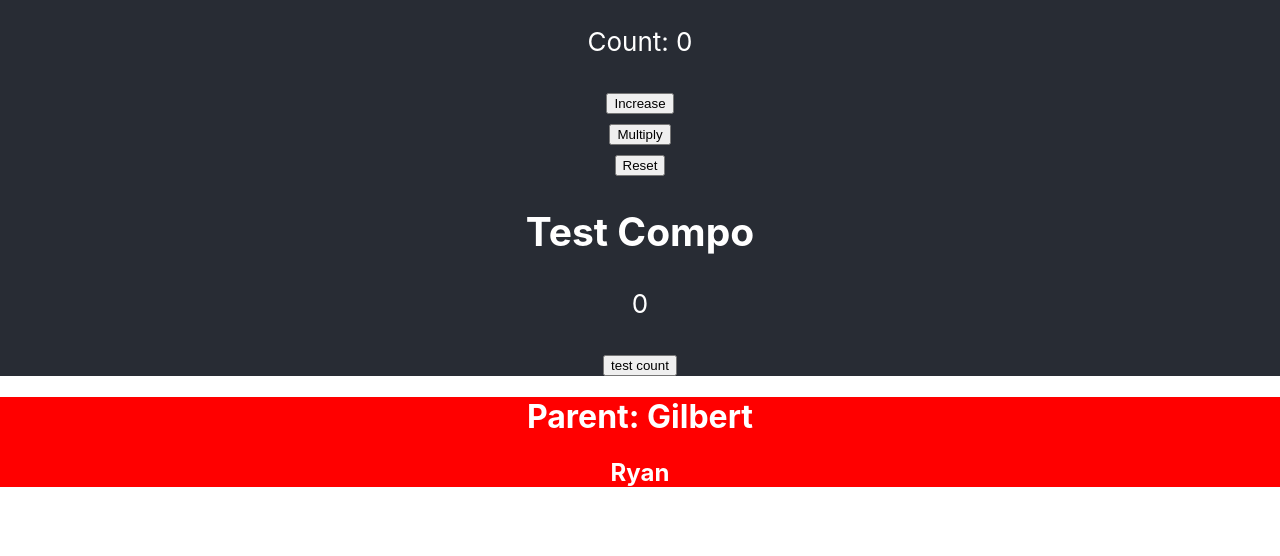
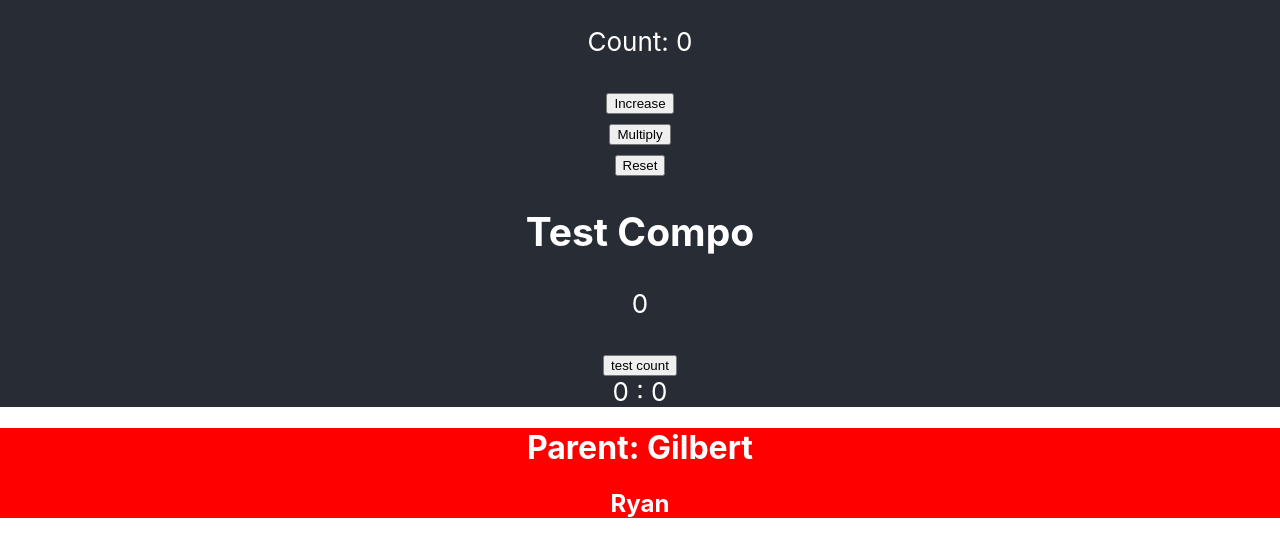
Before and after one commit to YasirHasn9/react-in-depth, a React (Create React App) app in the folder react-app/: page / in a window 1280 px wide. Shown: the top 556 px of the page. Built offline with nearby package versions, Linux system fonts and the light colour scheme.

Commit message:
cleanup in react

```diff
--- a/react-app/src/App.js
+++ b/react-app/src/App.js
@@ -3,6 +3,7 @@ import {useState, useEffect} from "react"
 import GrandFather from "./passingDrop"
 import CountChanger from "./CountChanger"
 import TestEffects from "./sideEffects"
+import CleanUp from "./cleanup"
 import "./App.css"
 
 
@@ -48,6 +49,8 @@ function App() {
         <CountChanger changeCounter={reset} label="Reset"/>
 
         <TestEffects />
+
+        <CleanUp />
       </header>
       <GrandFather />
     </div>
--- /dev/null
+++ b/react-app/src/cleanup.js
@@ -0,0 +1,27 @@
+import {useState,useEffect} from "react"
+
+
+const CleanUp = () => {
+
+
+    const [position , setPosition] = useState({x:0 , y:0})
+
+
+    useEffect(() => {
+        const setFromEvent = e => setPosition({x:e.clientX , y:e.clientY})
+
+        window.addEventListener("mousemove" , setFromEvent)
+        console.log(position)
+
+        return window.removeEventListener("mousemove" , setFromEvent)
+    } , [])
+
+    return (
+        <div>
+            {position.x} : {position.y}
+        </div>
+    )
+}
+
+
+export default CleanUp
```
Also changed, not shown: react-app/src/sideEffects.js (+13 -0 lines), 2 other files (tests, documents, lock files or other folders).
